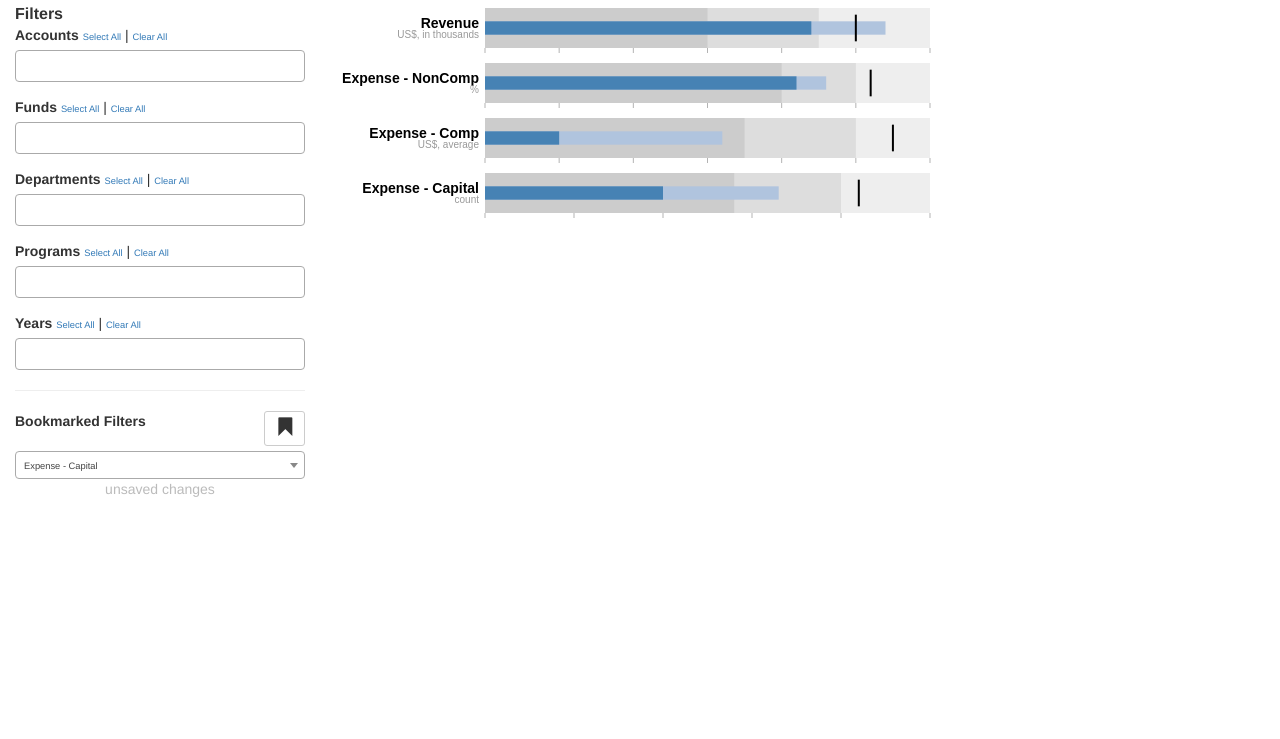
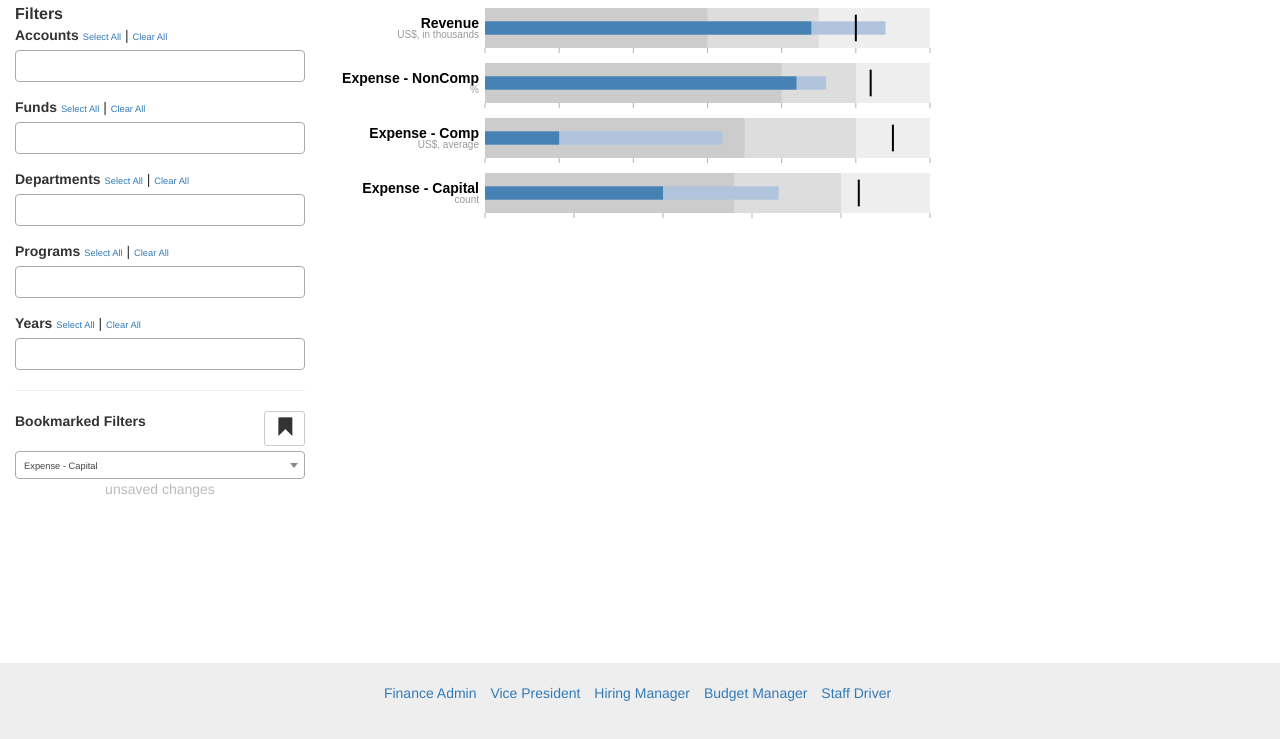
Before and after one commit to likeshumidity/MICABudget, a plain HTML site: page index.html in a window 1280 px wide. Shown: the part 57-796 px from the top of the page. Drawn offline with nearby package versions, Linux system fonts and the light colour scheme.

Commit message:
added list of users at bottom of screen for testing purposes and changed cursor: pointer for selectall/selectnone and user list

```diff
--- a/css/MICABudget.css
+++ b/css/MICABudget.css
@@ -58,3 +58,30 @@ p.notice-unsaved {
   text-align: center;
   color: #bbb;
 }
+
+html {
+  position: relative;
+  min-height: 100%;
+}
+
+body {
+  margin-bottom: 60px;
+}
+
+.footer {
+  position: absolute;
+  bottom: 0;
+  width: 100%;
+  height: 10%;
+  background-color: #eee;
+  text-align: center;
+}
+
+.footer ul {
+  padding-top: 20px;
+}
+
+.footer a,
+form.filter-form .form-group a {
+  cursor: pointer;
+}
--- a/index.html
+++ b/index.html
@@ -129,6 +129,28 @@
     </div>
   </div>
 
+  <footer class="footer">
+    <div class="container">
+      <ul class="list-inline">
+        <li>
+          <a id="userchange-financeadmin">Finance Admin</a>
+        </li>
+        <li>
+          <a id="userchange-vp">Vice President</a>
+        </li>
+        <li>
+          <a id="userchange-hiringmanager">Hiring Manager</a>
+        </li>
+        <li>
+          <a id="userchange-budgetmanager">Budget Manager</a>
+        </li>
+        <li>
+          <a id="userchange-staffdriver">Staff Driver</a>
+        </li>
+      </ul>
+    </div>
+  </footer>
+
   <script
     src="https://ajax.googleapis.com/ajax/libs/jquery/1.11.3/jquery.min.js"></script>
   <script src="https://code.jquery.com/ui/1.11.4/jquery-ui.min.js"></script>
```
Also changed, not shown: 1 other file.
